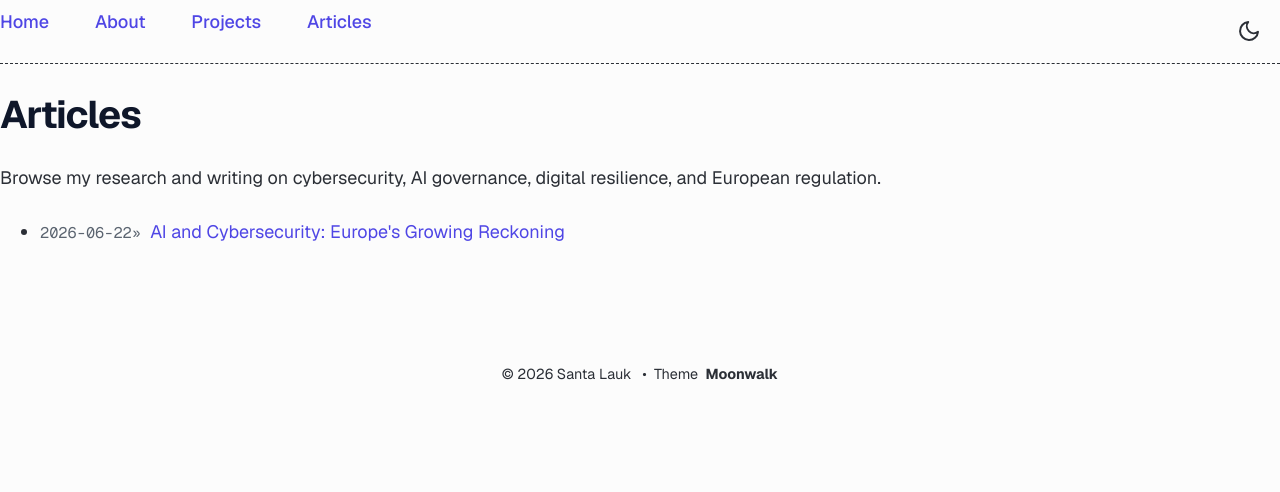
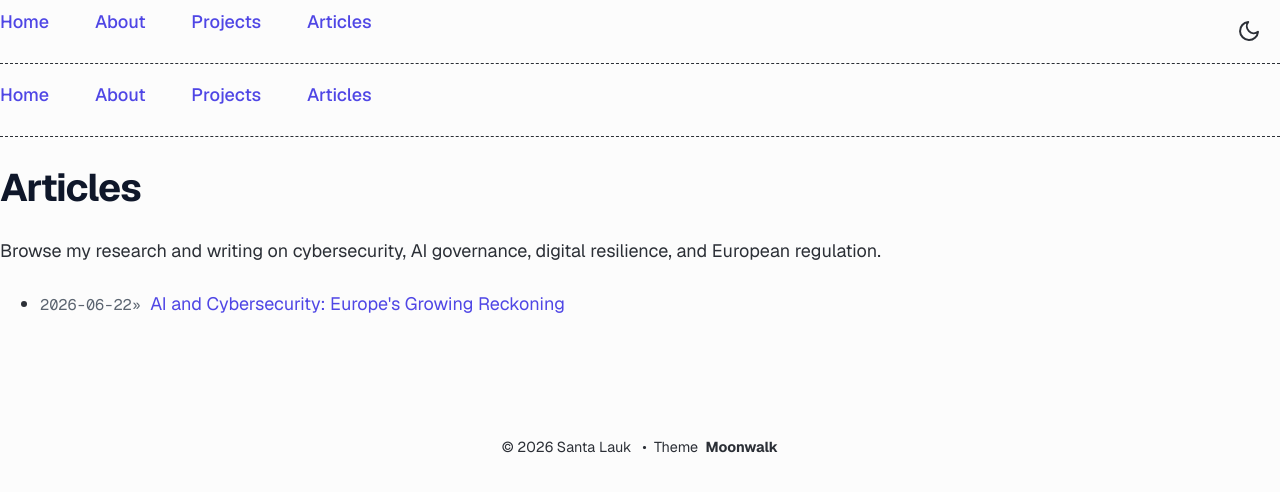
Before and after one commit to SantaLauk/santalauk.github.io, a Jekyll site: the page built from articles.html, in a window 1280 px wide. Shown: the top 492 px of the page. Built offline with Jekyll 4.4.1, drawn with Linux system fonts in a browser that asks for light colours.

Commit message:
Update blog.md

```diff
--- a/_layouts/blog.md
+++ b/_layouts/blog.md
@@ -1,6 +1,9 @@
 ---
 layout: default
 ---
+
+{% include horizontal_list.html collection=site.data.home.navbar_entries %}
+<div class="dashed"></div>
 
 <header>
   <h1>Articles</h1>
```
